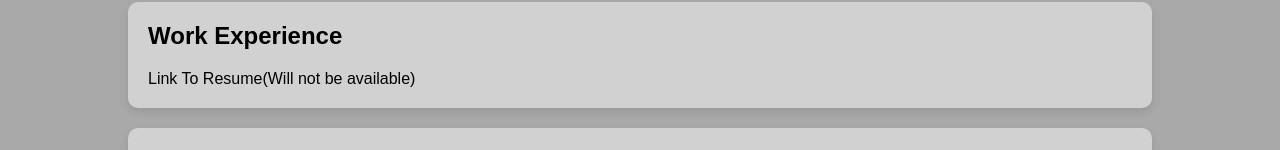
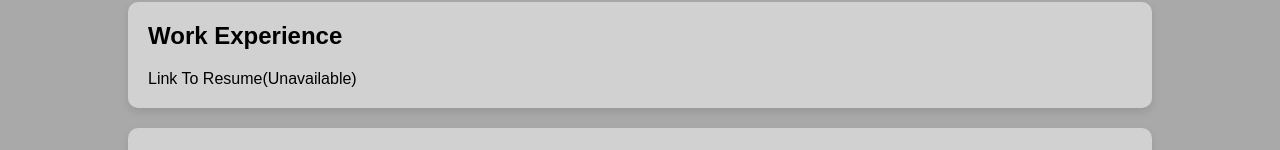
Before and after one commit to baltazar-j/portfolio, a plain HTML site: page index.html in a window 1280 px wide. Shown: the part 571-721 px from the top of the page. Drawn offline with Linux system fonts and the light colour scheme.

Commit message:
Fixed #2 WorkExperience: Unavailable until further notice

```diff
--- a/index.html
+++ b/index.html
@@ -54,7 +54,7 @@
         <div class="card" id="experience">
             <div class="card-right">
                 <h2>Work Experience</h2>
-                <p>Link To Resume(Will not be available)</p>
+                <p>Link To Resume(Unavailable)</p>
             </div>
         </div>
 
```
